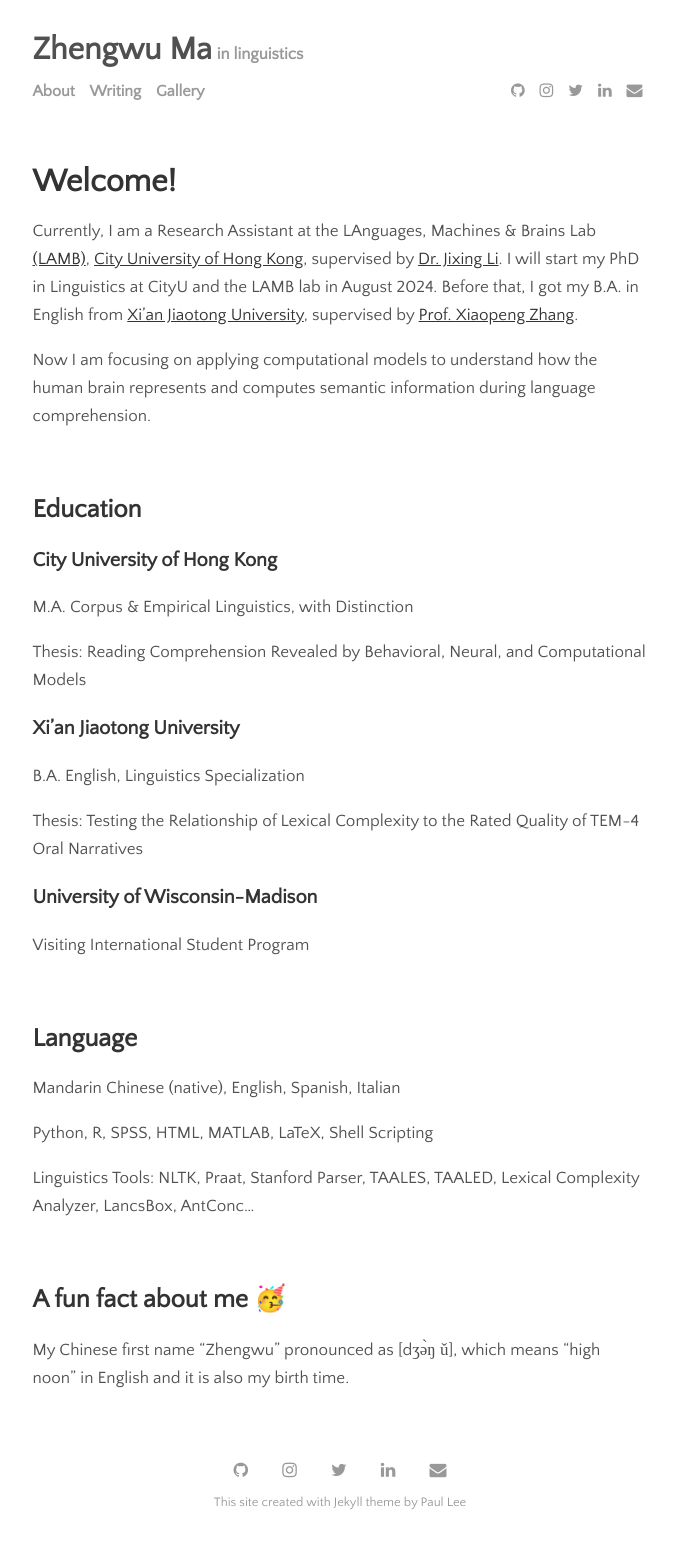
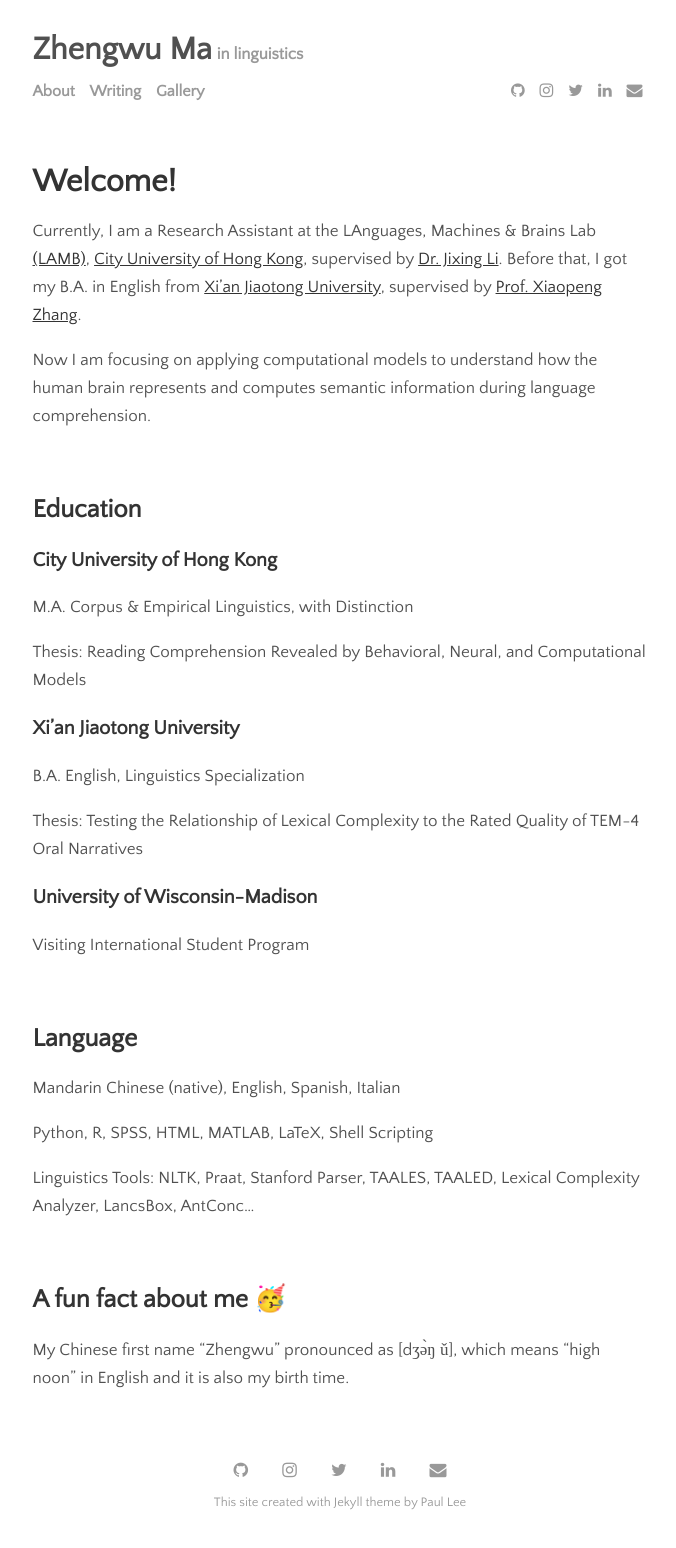
Before and after one commit to zhengwuma/zhengwuma.github.io, a Jekyll site: the page built from menu/about.md, in a window 1280 px wide. Shown: the whole page, without its empty margins (300-976 px from the left). Built offline with Jekyll 4.4.1, drawn with Linux system fonts in a browser that asks for light colours.

Commit message:
Update about.md

```diff
--- a/menu/about.md
+++ b/menu/about.md
@@ -3,7 +3,7 @@ layout: page
 title: Welcome!
 permalink: /about
 ---
-Currently, I am a Research Assistant at the LAnguages, Machines & Brains Lab [(LAMB)](https://compneurolinglab.github.io/), [City University of Hong Kong](https://www.cityu.edu.hk/), supervised by [Dr. Jixing Li](https://jixing-li.github.io/). I will start my PhD in Linguistics at CityU and the LAMB lab in August 2024. Before that, I got my B.A. in English from [Xi'an Jiaotong University](http://www.xjtu.edu.cn), supervised by [Prof. Xiaopeng Zhang](http://gr.xjtu.edu.cn/en/web/zhangxp).
+Currently, I am a Research Assistant at the LAnguages, Machines & Brains Lab [(LAMB)](https://compneurolinglab.github.io/), [City University of Hong Kong](https://www.cityu.edu.hk/), supervised by [Dr. Jixing Li](https://jixing-li.github.io/). Before that, I got my B.A. in English from [Xi'an Jiaotong University](http://www.xjtu.edu.cn), supervised by [Prof. Xiaopeng Zhang](http://gr.xjtu.edu.cn/en/web/zhangxp).
 
 Now I am focusing on applying computational models to understand how the human brain represents and computes semantic information during language comprehension.
 
```
